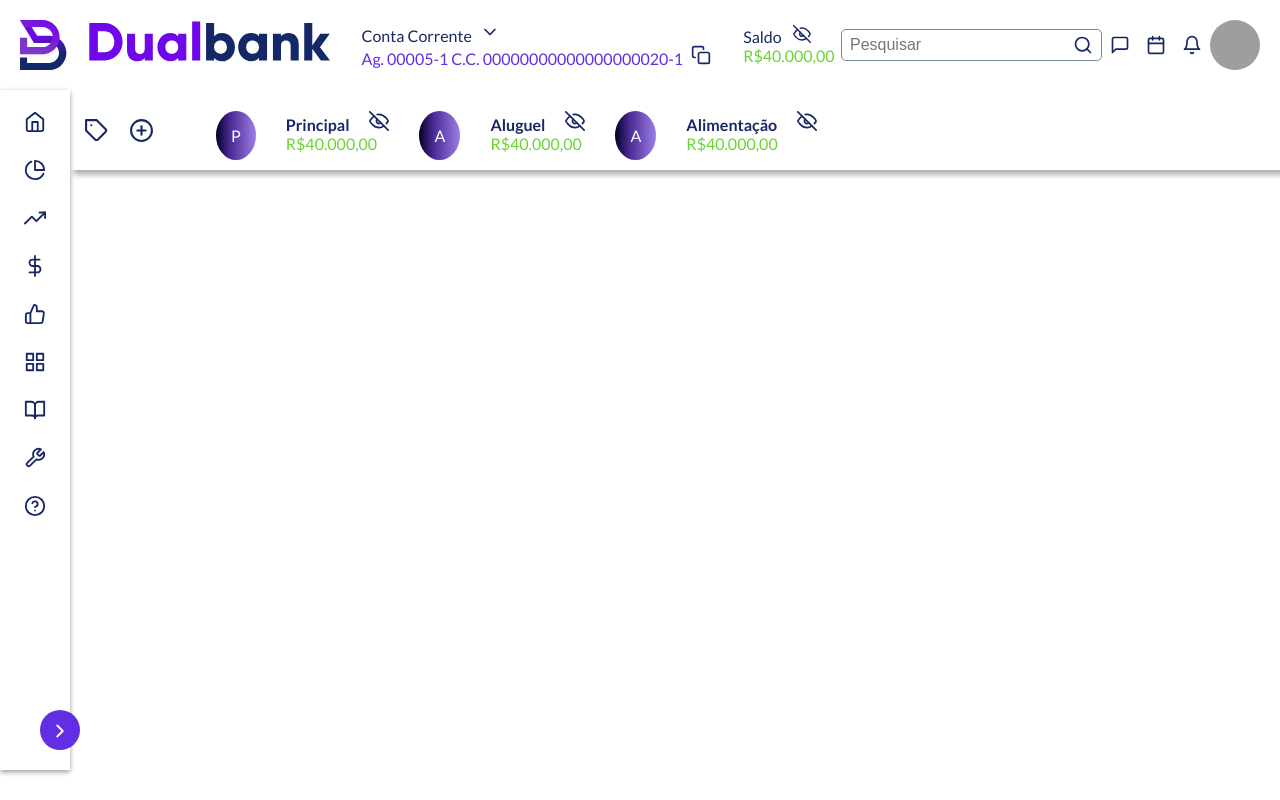
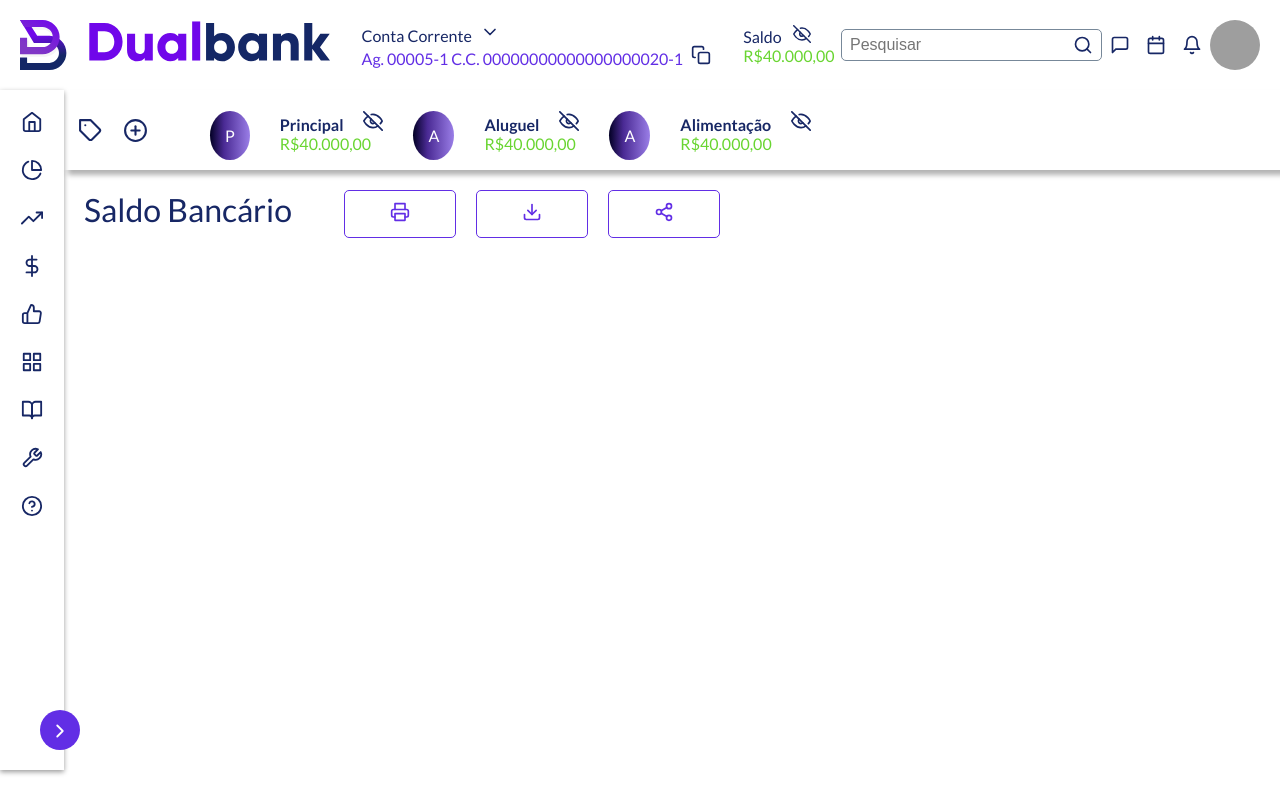
Before and after one commit to mlasa/dualbank, a React (Create React App) app: page / in a window 1280 px wide. Built offline with nearby package versions, Linux system fonts and the light colour scheme; grey boxes are pictures that could not be loaded.

Commit message:
create userActions bar

```diff
--- a/src/App.tsx
+++ b/src/App.tsx
@@ -3,7 +3,8 @@ import GlobalStyle from './global';
 import Header from './components/Header';
 import Sidebar from './components/Sidebar';
 import SecondHeader from './components/SecondHeader';
-import { Headers } from './Styles';
+import { Headers, HorizontalHeaders } from './Styles';
+import UserActions from './components/UserActions';
 
 const App: React.FC = () => {
   return (
@@ -11,7 +12,10 @@ const App: React.FC = () => {
       <Header />
       <Headers>
         <Sidebar />
-        <SecondHeader />
+        <HorizontalHeaders>
+          <SecondHeader />
+          <UserActions />
+        </HorizontalHeaders>
       </Headers>
       <GlobalStyle />
     </div>
--- a/src/Styles.ts
+++ b/src/Styles.ts
@@ -3,3 +3,7 @@ import styled from 'styled-components';
 export const Headers = styled.div`
   display: flex;
 `;
+export const HorizontalHeaders = styled.div`
+  flex: 1;
+  min-width: 95%;
+`;
--- a/src/components/SecondHeader/styles.ts
+++ b/src/components/SecondHeader/styles.ts
@@ -5,8 +5,6 @@ export const Container = styled.header`
 
   margin-left: -6px;
   height: 5rem;
-  flex: 1;
-  min-width: 95%;
   box-shadow: 10px 5px 5px rgba(0, 0, 0, 0.3);
 
   display: flex;
--- /dev/null
+++ b/src/components/UserActions/index.tsx
@@ -0,0 +1,23 @@
+import React from 'react';
+import { Printer, Download, Share2 } from 'react-feather';
+import { Container, Actions } from './styles';
+
+const UserActions: React.FC = () => {
+  return (
+    <Container>
+      <h1>Saldo Bancário</h1>
+      <Actions>
+        <button type="button">
+          <Printer size={20} />
+        </button>
+        <button type="button">
+          <Download size={20} />
+        </button>
+        <button type="button">
+          <Share2 size={20} />
+        </button>
+      </Actions>
+    </Container>
+  );
+};
+export default UserActions;
--- /dev/null
+++ b/src/components/UserActions/styles.ts
@@ -0,0 +1,37 @@
+import styled from 'styled-components';
+
+export const Container = styled.header`
+  // border: solid 2px green;
+  display: flex;
+  padding: 20px;
+`;
+
+export const Actions = styled.div`
+  // border: solid 2px green;
+  margin-left: 2rem;
+
+  button {
+    align-self: flex-end;
+    border: solid 1px var(--purple);
+    background: var(--white);
+    width: 7rem;
+    height: 3rem;
+    & {
+      margin-left: 20px;
+    }
+    &:hover {
+      background: linear-gradient(
+        90deg,
+        rgba(93, 66, 157, 1) 0%,
+        rgba(98, 46, 229, 1) 35%,
+        rgba(154, 126, 231, 1) 100%
+      );
+      svg {
+        color: var(--white);
+      }
+    }
+    svg {
+      color: var(--purple);
+    }
+  }
+`;
```
